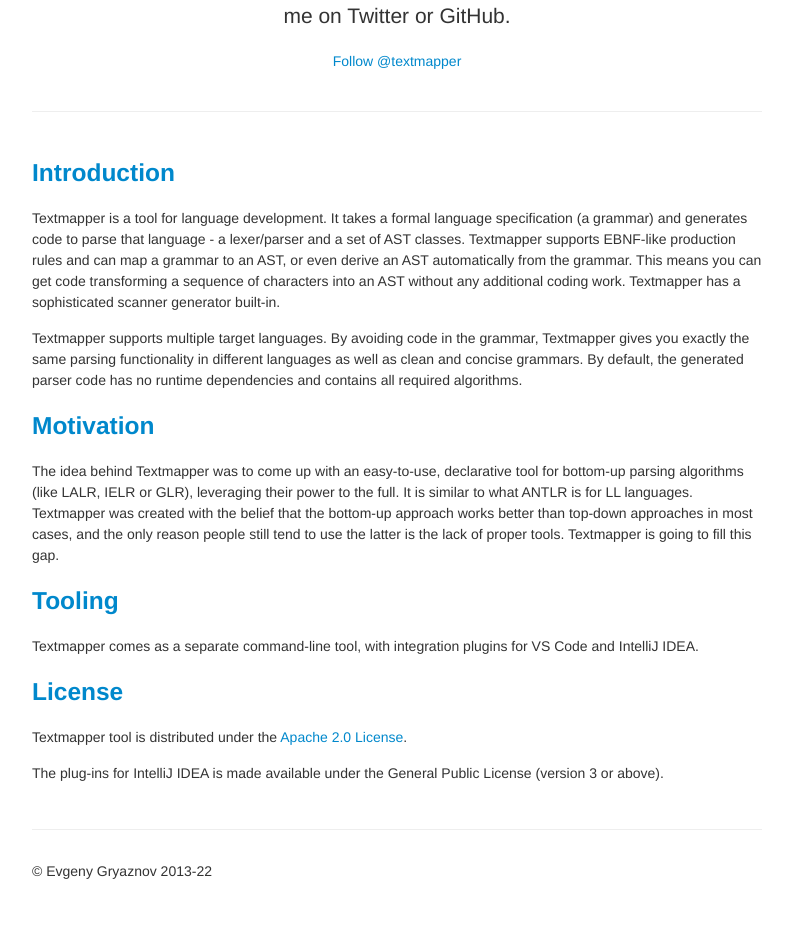
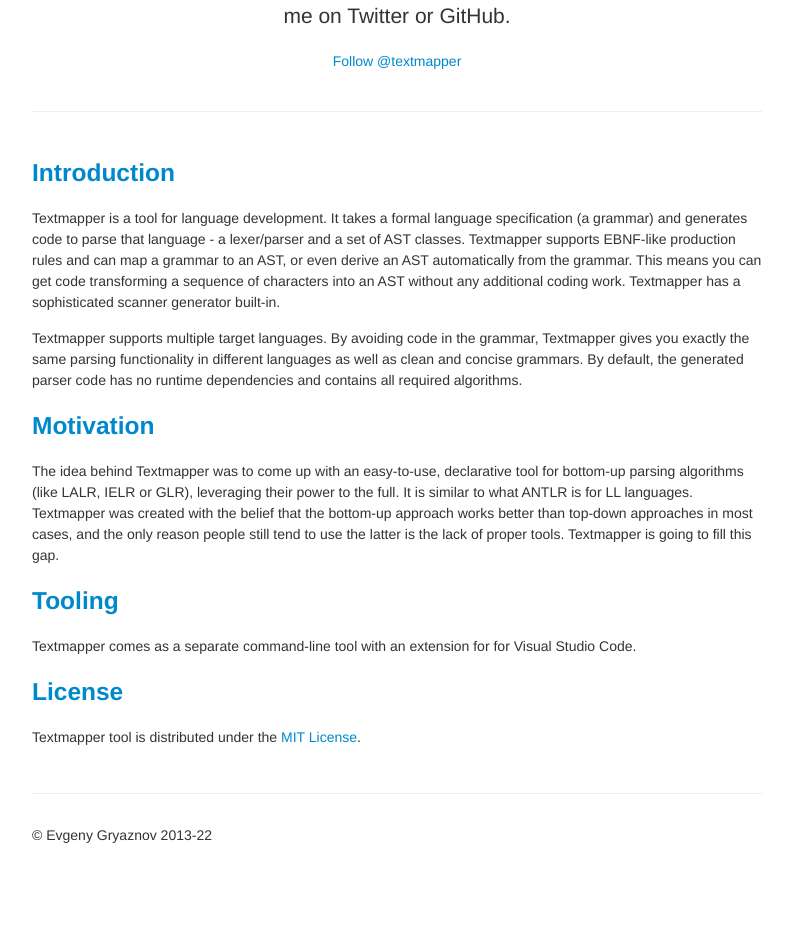
Before and after one commit to inspirer/textmapper, a Jekyll site: the page built from index.md, in a window 1280 px wide. Shown: the part 359-1296 px from the top of the page, without its empty margins (243-1036 px from the left). Built offline with Jekyll 4.4.1, drawn with Linux system fonts in a browser that asks for light colours; comment, search, counter and statistics services are not loaded; after the commit the page ends 1260 px from its top, so only the background shows below that.

```diff
--- a/index.md
+++ b/index.md
@@ -31,11 +31,9 @@ going to fill this gap.
 
 ### Tooling
 
-Textmapper comes as a separate command-line tool, with integration plugins
-for VS Code and IntelliJ IDEA.
+Textmapper comes as a separate command-line tool with an extension for
+for Visual Studio Code.
 
 ### License
 
-Textmapper tool is distributed under the [Apache 2.0 License](http://www.apache.org/licenses/LICENSE-2.0).
-
-The plug-ins for IntelliJ IDEA is made available under the General Public License (version 3 or above).
+Textmapper tool is distributed under the [MIT License](https://en.wikipedia.org/wiki/MIT_License).
```
Also changed, not shown: download.md (+34 -11 lines).
